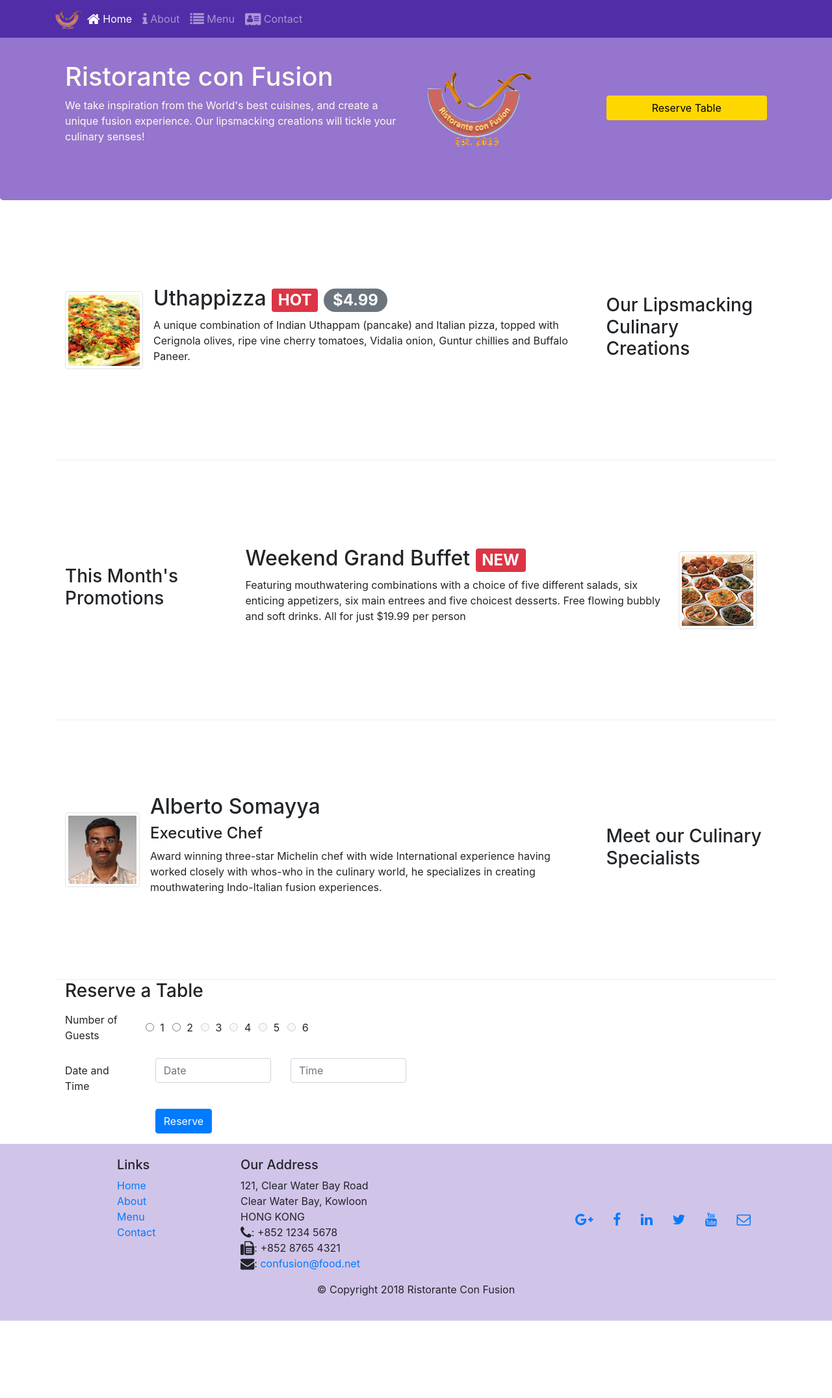
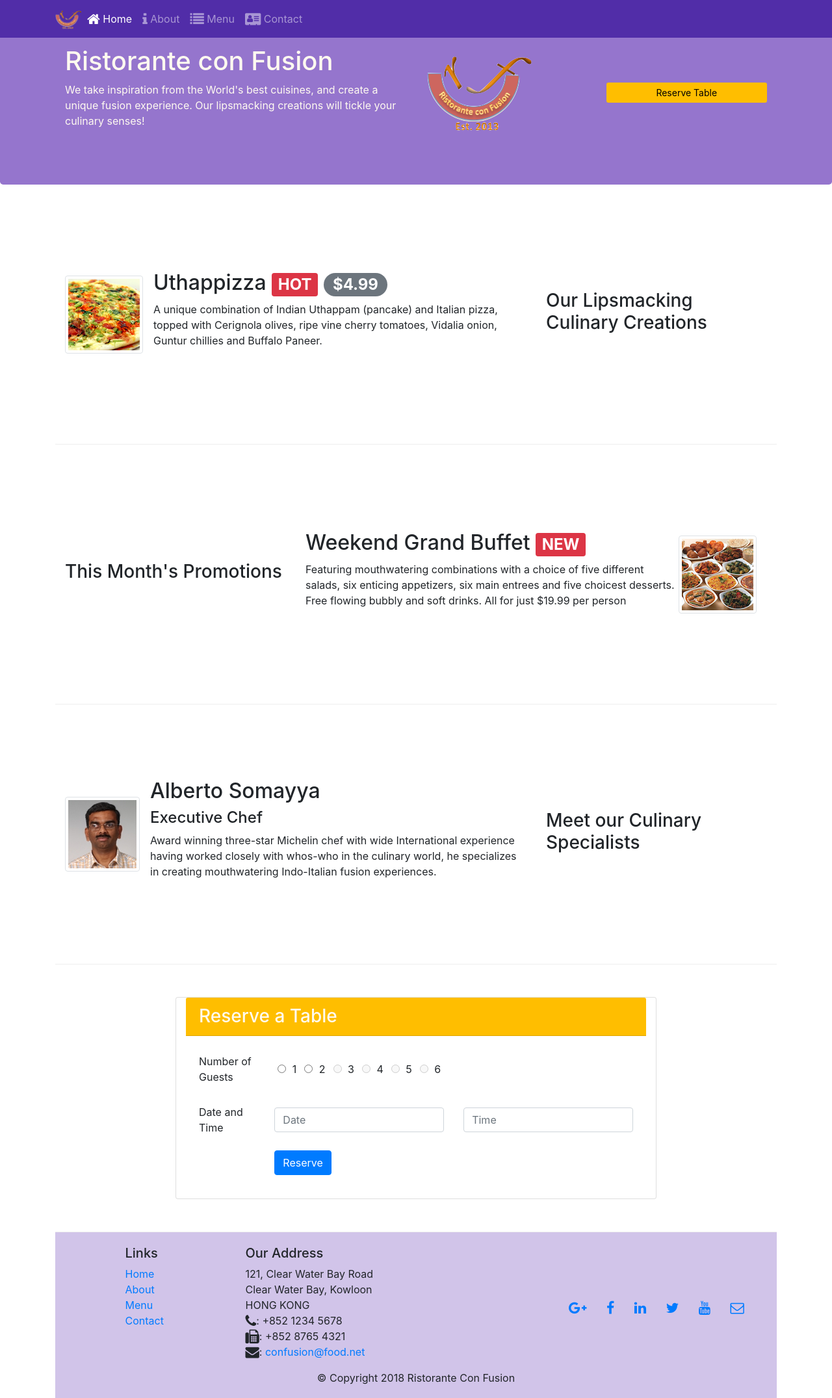
Before and after one commit to ssinai/confusion-bootstrap, a website: page index.html in a window 1280 px wide. Shown: the top 2151 px of the page at 65% size. Before the commit the page ends 2032 px from the top, so only its background shows below. Drawn offline with nearby package versions, Linux system fonts and the light colour scheme.

Commit message:
Assignment 2 first cut

```diff
--- a/css/styles.css
+++ b/css/styles.css
@@ -17,7 +17,7 @@
 }
 
 .jumbotron {
-  padding: 70px 30px 70px 30px;
+  padding: 70px 50px 70px 50px;
   margin: 0px auto;
   background: #9575CD;
   color: floralwhite;
@@ -29,15 +29,6 @@
   color: #0f0f0f;
 }
 
-.body {
-  padding: 50px 0px 0px 0px;
-  z-index: 0;
-}
-
 .navbar-dark {
   background-color: #512DA8;
 }
-
-.btn-block {
-  background-color: gold;
-}
--- a/index.html
+++ b/index.html
@@ -12,6 +12,23 @@
   <link rel="stylesheet" href="node_modules/font-awesome/css/font-awesome.min.css">
   <kink rel="stylesheet" href="node_modules/bootstrap-social/bootstrap-social.css">
   <link rel="stylesheet" href="css/styles.css">
+
+  <style>
+    .btn-block {
+      background-color: #FFBE00;
+      color: black;
+    }
+
+    .card-header {
+      background-color: #FFBE00;
+      color: floralwhite;
+    }
+
+    .spacer {
+      margin-left: 20px;
+    }
+  </style>
+
   <title>Ristorante Con Fusion</title>
 
 </head>
@@ -32,20 +49,21 @@
         </ul>
       </div>
     </div>
-  </nav>"
+  </nav>
 
    <header class="jumbotron">
         <div class="container">
-            <div class="row row-header">
+            <div class="row row-header ">
                 <div class="col-12 col-sm-6">
                     <h1>Ristorante con Fusion</h1>
                     <p>We take inspiration from the World's best cuisines, and create a unique fusion experience. Our lipsmacking creations will tickle your culinary senses!</p>
                 </div>
+
                 <div class="col-12 col-sm-3 align-self-center">
                   <img src="img/logo.png" class="img-fluid">
                 </div>
-                <div class="col-12 col-sm align-self-center">
-                  <button type="button" class="btn bnt-primary btn-block">Reserve Table</button>
+                <div class="col-12 col-sm-3 align-self-center">
+                  <a class="btn btn-sm btn-block" href="#reserve-table" role="button">Reserve Table</a>
                 </div>
             </div>
         </div>
@@ -53,11 +71,11 @@
 
   <div class="container">
         <div class="row row-content align-items-center">
-            <div class="col-12 col-sm-4 order-sm-last col-md-3">
+            <div class="col-12 col-sm-4 order-sm-last">
                 <h3>Our Lipsmacking Culinary Creations</h3>
             </div>
 
-            <div class="col col-sm order-sm-first col-md">
+            <div class="col col-sm order-sm-first">
               <div class="media">
                 <img class="d-flex mr-3 img-thumbnail align-self-center"
                     src="img/uthappizza.png" alt="uthappizza">
@@ -73,11 +91,11 @@
 
 
         <div class="row row-content align-items-center">
-          <div class="col-12 col-sm-4 col-md-3 order_sm-first">
+          <div class="col-12 col-sm-4 order_sm-first">
             <h3>This Month's Promotions</h3>
           </div>
 
-            <div class="col col-sm col-md">
+            <div class="col col-sm">
               <div class="media">
 
                 <div class="media-body">
@@ -94,10 +112,10 @@
          </div>
 
         <div class="row row-content align-items-center">
-            <div  class="col-12 col-sm-4 order-sm-last col-md-3">
+            <div  class="col-12 col-sm-4 order-sm-last">
                 <h3>Meet our Culinary Specialists</h3>
             </div>
-            <div class="col col-sm order-sm-first col-md">
+            <div class="col col-sm order-sm-first">
               <div class="media">
                 <img class="d-flex mr-3 img-thumbnail align-self-center"
                     src="img/alberto.png" alt="alberto">
@@ -110,21 +128,17 @@
               </div>
             </div>
           </div>
-<!--     </div> -->
 
+          <div class="row row-content align-items-center" id="reserve-table">
 
-      <div class="row row-header">
-        <div class="col-12">
-          <h3>Reserve a Table</h3>
-        </div>
-        <div class="col-12 col-md-9">
+            <div class="card col-12 offset-sm-2 col-sm-8">
+              <h3 class="card-header">Reserve a Table</h3>
+            <div class="card-body">
+
             <form>
-
               <div class="form-group row">
-
-              <label for="number-of-guests" class="col-md-2 col-form-label">Number of Guests</label>
-
-                 <div class="form-check form-check-inline ">
+                <label for="number-of-guests" class="col-sm-2 col-form-label">Number of Guests</label>
+                   <div class="form-check form-check-inline spacer">
                     <label class="form-check-label">
                       <input class="form-check-input" type="radio" name="inlineRadioOptions" id="inlineRadio1" value="option1"> 1
                     </label>
@@ -156,35 +170,26 @@
                   </div>
               </div>
 
-
-
-            <div class="form-group row">
-               <label for="date-time" class="col-md-2 col-form-label">Date and Time</label>
-                <div class="col-5 col-md-3">
+              <div class="form-group row align-items-center">
+                 <label for="date-time" class="col-sm-2 col-form-label">Date and Time</label>
+                  <div class="col-12 col-sm-5">
                     <input type="text" class="form-control" id="date" name="date" placeholder="Date">
                   </div>
-<!--                 <div class="col-7 col-md-7"> -->
-                <div class="col-5 col-md-3">
+                  <div class="col-12 col-sm-5">
                     <input type="text" class="form-control" id="time" name="time" placeholder="Time">
                   </div>
               </div>
 
-
-
               <div class="form-group row">
-              <div class="offset-md-2 col-md-10">
+                <div class="offset-sm-2 col-sm-10">
                   <button type="submit" class="btn btn-primary">Reserve</button>
                 </div>
               </div>
-
             </form>
 
           </div>
-            <div class="col-12 col-md">
       </div>
     </div>
-      </div>
-
 
 
     <footer class="footer">
```
Also changed, not shown: aboutus.html (+3 -2 lines), contactus.html (+1 -1 lines). Lines whose indentation alone changed are shown as unchanged.
